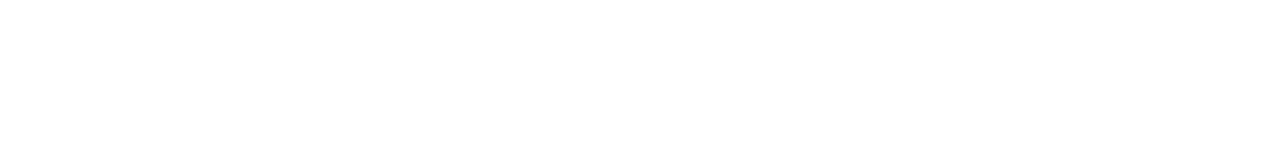
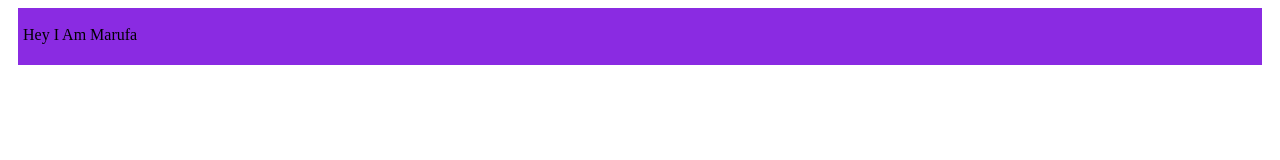
Before and after one commit to marufakhuku/my-simple-website, a plain HTML site: page index.html in a window 1280 px wide. Drawn offline with Linux system fonts and the light colour scheme.

Commit message:
added the first blog

```diff
--- a/index.html
+++ b/index.html
@@ -4,8 +4,12 @@
     <meta charset="UTF-8">
     <meta name="viewport" content="width=device-width, initial-scale=1.0">
     <title>My simple website</title>
+    <link rel="stylesheet" href="styles/blog.css">
 </head>
 <body>
 
+    <div>
+        <p> Hey I Am Marufa</p>
+    </div>
 </body>
 </html>
--- /dev/null
+++ b/styles/blog.css
@@ -0,0 +1,5 @@
+div{
+    background-color: blueviolet;
+    margin: 2px 10px 5px 10px;
+    padding: 2px 2px 5px 5px;
+}
```
